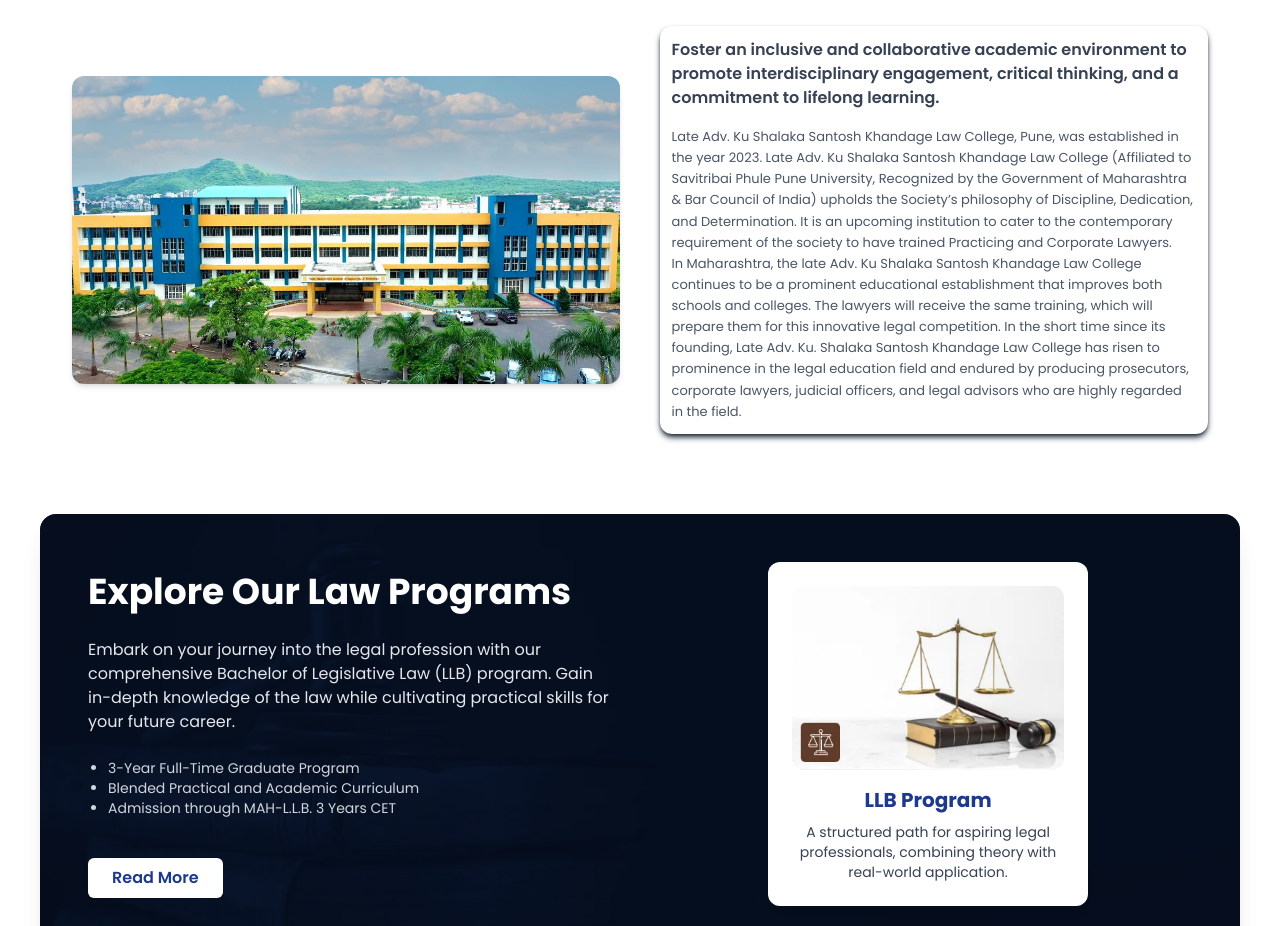
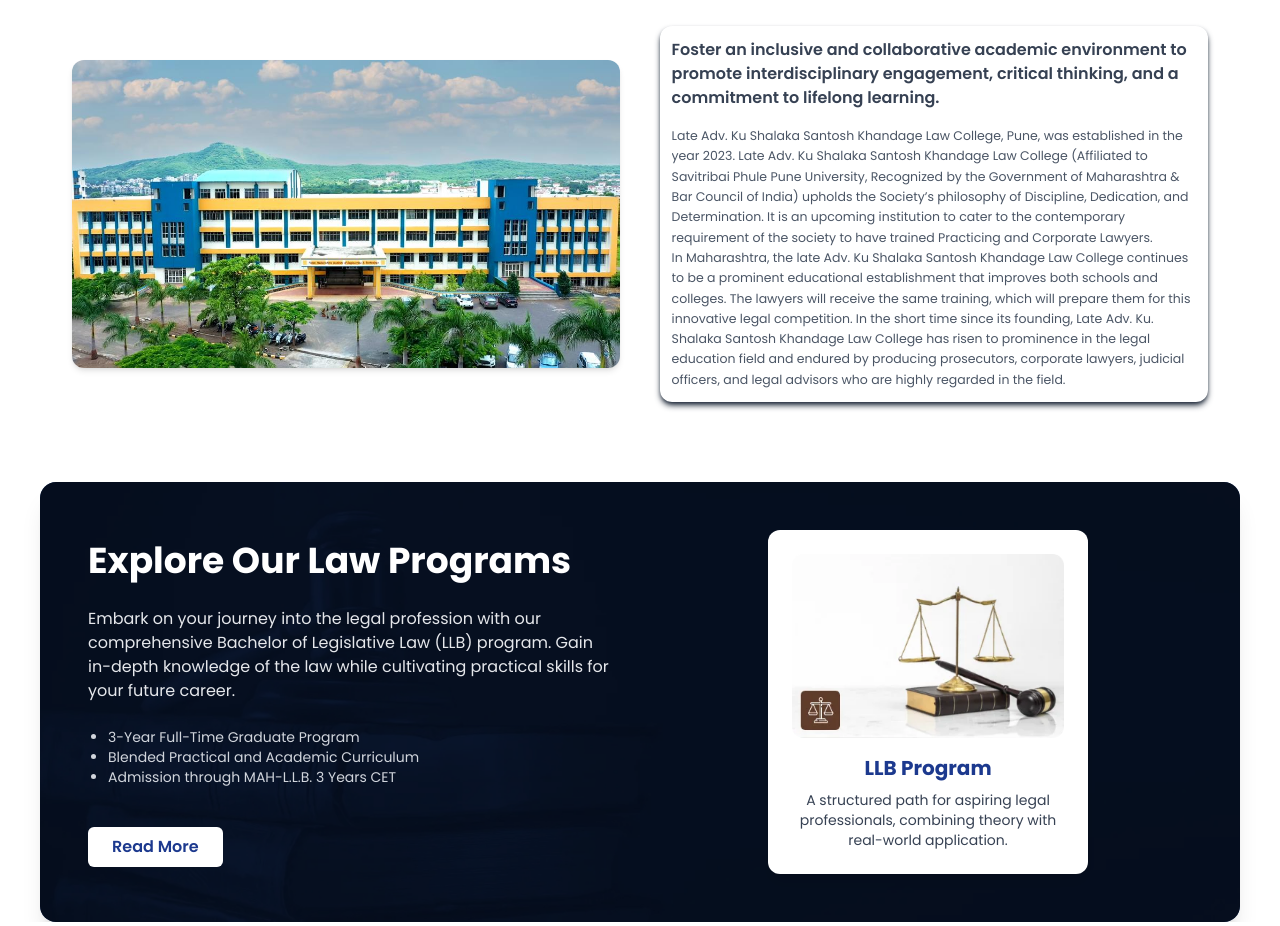
Before and after one commit to Naman2166/Law-College-Website, a React (Vite) app in the folder frontend/: page / in a window 1280 px wide. Shown: the part 820-1746 px from the top of the page. Built offline with nearby package versions, Linux system fonts and the light colour scheme.

Commit message:
changed motion

```diff
--- a/frontend/src/components/home/HomeAboutUs.jsx
+++ b/frontend/src/components/home/HomeAboutUs.jsx
@@ -78,17 +78,17 @@
             </p>
 
             <div
-              className={`text-sm sm:text-[14px] leading-relaxed text-gray-600 overflow-hidden transition-all duration-500 ${isMobile && !isExpanded ? 'max-h-[160px]' : 'max-h-[2000px]'
+              className={`text-sm sm:text-[13.5px] leading-relaxed text-gray-600 overflow-hidden transition-all duration-500 ${isMobile && !isExpanded ? 'max-h-[160px]' : 'max-h-[2000px]'
                 }`}
             >
-              <p className="text-sm sm:text-[13px] leading-relaxed text-gray-600">
+              <p className="text-sm sm:text-[12.5px] leading-relaxed text-gray-600">
                 Late Adv. Ku Shalaka Santosh Khandage Law College, Pune, was established in the year 2023. Late Adv. Ku Shalaka Santosh Khandage Law College
                 (Affiliated to Savitribai Phule Pune University, Recognized by the Government of Maharashtra & Bar Council of India) upholds the Society’s philosophy
                 of Discipline, Dedication, and Determination. It is an upcoming institution to cater to the contemporary requirement of the society to have trained
                 Practicing and Corporate Lawyers.
               </p>
 
-              <p className="text-sm sm:text-[13px] leading-relaxed text-gray-600">
+              <p className="text-sm sm:text-[12.5px] leading-relaxed text-gray-600">
                 In Maharashtra, the late Adv. Ku Shalaka Santosh Khandage Law College continues to be a prominent educational establishment that improves both schools and colleges.
                 The lawyers will receive the same training, which will prepare them for this innovative legal competition. In the short time since its founding, Late Adv. Ku. Shalaka
                 Santosh Khandage Law College has risen to prominence in the legal education field and endured by producing prosecutors, corporate lawyers, judicial officers, and legal
```
